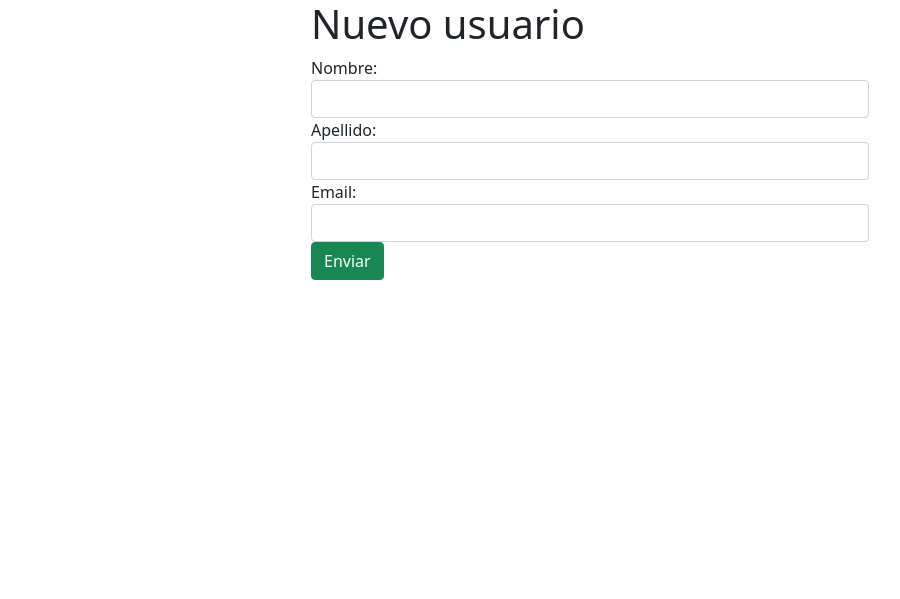
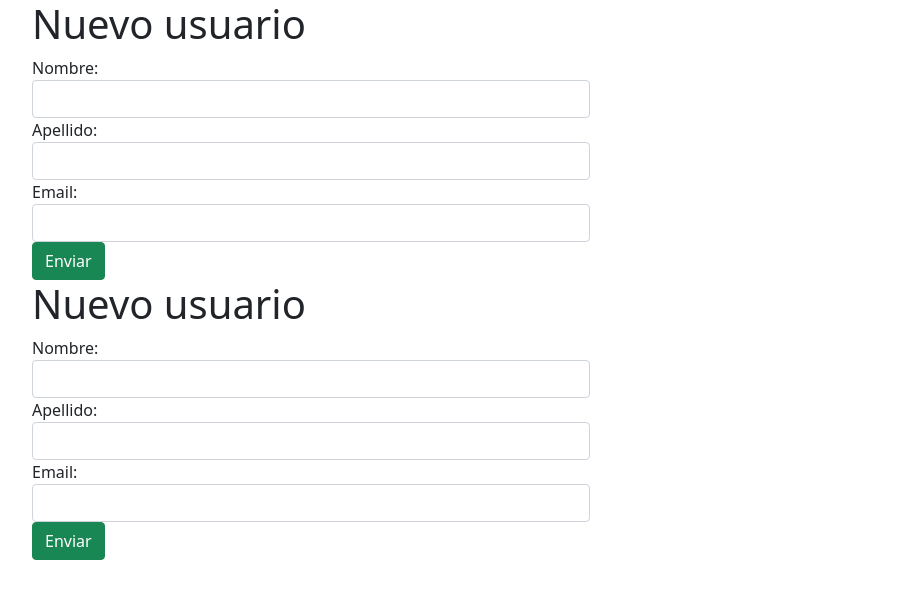
Before and after one commit to ktkrau/formulario, a Flask app: page / in a window 1280 px wide. Shown: the top 599 px of the page, without its empty margins (50-950 px from the left). Run offline with Flask 2, Linux system fonts and the light colour scheme.

Commit message:
inputs ocultos

```diff
--- a/server.py
+++ b/server.py
@@ -21,6 +21,7 @@ def proceso():
     session['nombre'] = request.form['nombre']
     session['apellido'] = request.form['apellido']
     session['email'] = request.form['email']
+    session['tipo_usuario'] = request.form['tipo_usuario']
 
     return redirect('/exito') #la redireccion nos lleva a la nueva URL
 
--- a/templates/exito.html
+++ b/templates/exito.html
@@ -12,6 +12,9 @@
     <div class="container">
         <h1>Se recibió tu información con éxito</h1>
         <h2>Bienvenid@ {{session['nombre']}} {{session['apellido']}}</h2>
+        {% if session['tipo_usuario'] == 'vip' %}
+            <h3>Tú si que eres VIP</h3>
+        {% endif %}
     </div>
 
 </body>
--- a/templates/index.html
+++ b/templates/index.html
@@ -9,7 +9,7 @@
 </head>
 <body>
     <div class="container">
-        <form action="/proceso" method="post" class="col-6 mx-auto">
+        <form action="/proceso" method="post" class="col-6">
             <h1>Nuevo usuario</h1>
             <div class="form-group">
                 <label for="idnombre">Nombre:</label>
@@ -24,6 +24,29 @@
                 <label for="idemail">Email:</label>
                 <input type="email" name="email" class="form-control" id="idemail">
             </div>
+            <input type="hidden" name="tipo_usuario" value="vip">
+
+            <input type="submit" value="Enviar" class="btn btn-success">
+
+        </form>
+        <form action="/proceso" method="post" class="col-6">
+            <h1>Nuevo usuario</h1>
+            <div class="form-group">
+                <label for="idnombre">Nombre:</label>
+                <input id="idnombre" type="text" name="nombre" class="form-control">
+            </div>
+            <div class="form-group">
+                <label for="idapellido">Apellido:</label>
+                <input type="text" name="apellido" class="form-control" id="idapellido">
+
+            </div>
+            <div class="form-group">
+                <label for="idemail">Email:</label>
+                <input type="email" name="email" class="form-control" id="idemail">
+            </div>
+
+            <input type="hidden" name="tipo_usuario" value="normal">
+
             <input type="submit" value="Enviar" class="btn btn-success">
 
         </form>
```
